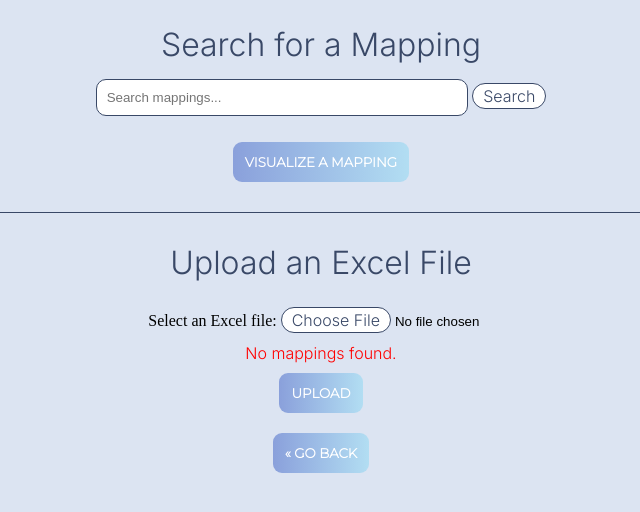
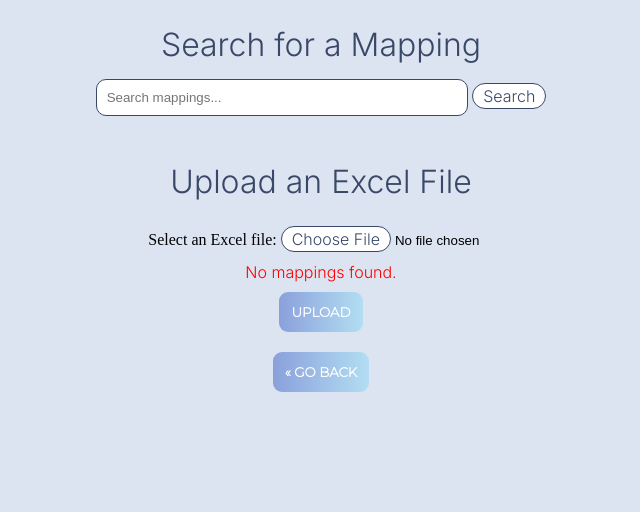
Before and after one commit to ViciousCupcake/CS130-Project, a Django app: page /upload/ in a window 1280 px wide. Shown: the part 50-562 px from the top of the page, without its empty margins (319-959 px from the left). Run offline with Django 4.2, Linux system fonts and the light colour scheme; data that the repository does not hold is empty.

Commit message:
Clean UI to be more uniform across pages

```diff
--- a/app/views.py
+++ b/app/views.py
@@ -53,12 +53,13 @@ def search_mappings(request):
 def visualize_mapping(request):
     """Visualize a mapping based on user input"""
 
+    mappings = Mapping.objects.all()
     if request.method == 'POST':
-        mapping_title = request.POST.get('mappingTitle')
+        selected_mapping_id = request.POST['mapping']
 
         # Query the Mapping model to get the desired mapping
         try:
-            mapping = Mapping.objects.get(title=mapping_title)
+            mapping = Mapping.objects.get(pk=selected_mapping_id)
             relations = mapping.fuseki_relations
 
             # Visualize the mapping and save it as an image
@@ -68,10 +69,10 @@ def visualize_mapping(request):
 
         except Mapping.DoesNotExist:
             # Handle the case where the mapping does not exist
-            return render(request, 'app/visualize_mapping.html', {'error': 'Mapping not found'})
+            return render(request, 'app/visualize_mapping.html', {'mappings': mappings, 'error': 'Mapping not found'})
 
     # For a GET request, just render the form
-    return render(request, 'app/visualize_mapping.html')
+    return render(request, 'app/visualize_mapping.html', {"mappings": mappings})
 
 @login_required
 @user_passes_test(is_admin)
--- a/templates/app/download.html
+++ b/templates/app/download.html
@@ -20,7 +20,7 @@
                 <th>Title</th>
                 <th>Description</th>
                 <th>Time of last update</th>
-                <th></th>
+                <th>Pick a Mapping!</th>
             </tr>
             {% for x in mappings %}
                 <tr>
--- a/templates/app/index.html
+++ b/templates/app/index.html
@@ -7,7 +7,7 @@
         <!-- Welcome page upon login -->
         <header class="page-header">
             <div class="header-logo">EFi</div>
-            <div class="header-link"><a href="{% url 'logout' %}">Log Out</a></div>
+            <div class="header-link"><a href="{% url 'logout' %}">LOGOUT</a></div>
         </header>
         <div class="main-page-container">
             <h1>Welcome, {{ user.username }}!</h1>
--- a/templates/app/upload.html
+++ b/templates/app/upload.html
@@ -15,11 +15,6 @@
     <input type="text" name="q" placeholder="Search mappings..." value="{{ query }}">
     <button type="submit" class="clear">Search</button>
 </form>
-<div class="center">
-    <!-- Button linking to the visualize_mapping page -->
-    <a href="{% url 'visualize_mapping' %}"><button class="shiny">Visualize a Mapping</button></a>
-</div>
-<div class="line"></div>
 <h1 class="title2">Upload an Excel File</h1>
 {% if error %}
     <div class="error-msg">
--- a/templates/registration/login.html
+++ b/templates/registration/login.html
@@ -5,7 +5,7 @@
 {% block content %}
     <header class="page-header">
         <div class="header-logo"> EFi </div>
-        <div class="header-link"><a href="/">Home</a></div>
+        <div class="header-link"><a href="/">HOME</a></div>
     </header>
     <div class="registration-container">
         <h1 class="registration-text">LOGIN</h1>
--- a/templates/registration/register.html
+++ b/templates/registration/register.html
@@ -5,7 +5,7 @@
 {% block content %}
 <header class="page-header">
     <div class="header-logo"> EFi </div>
-    <div class="header-link"><a href="/">Home</a></div>
+    <div class="header-link"><a href="/">HOME</a></div>
 </header>
 <div class="registration-container">
     <h1 class="registration-text">REGISTER</h1>
```
Also changed, not shown: templates/app/visualize_mapping.html (+24 -4 lines).
